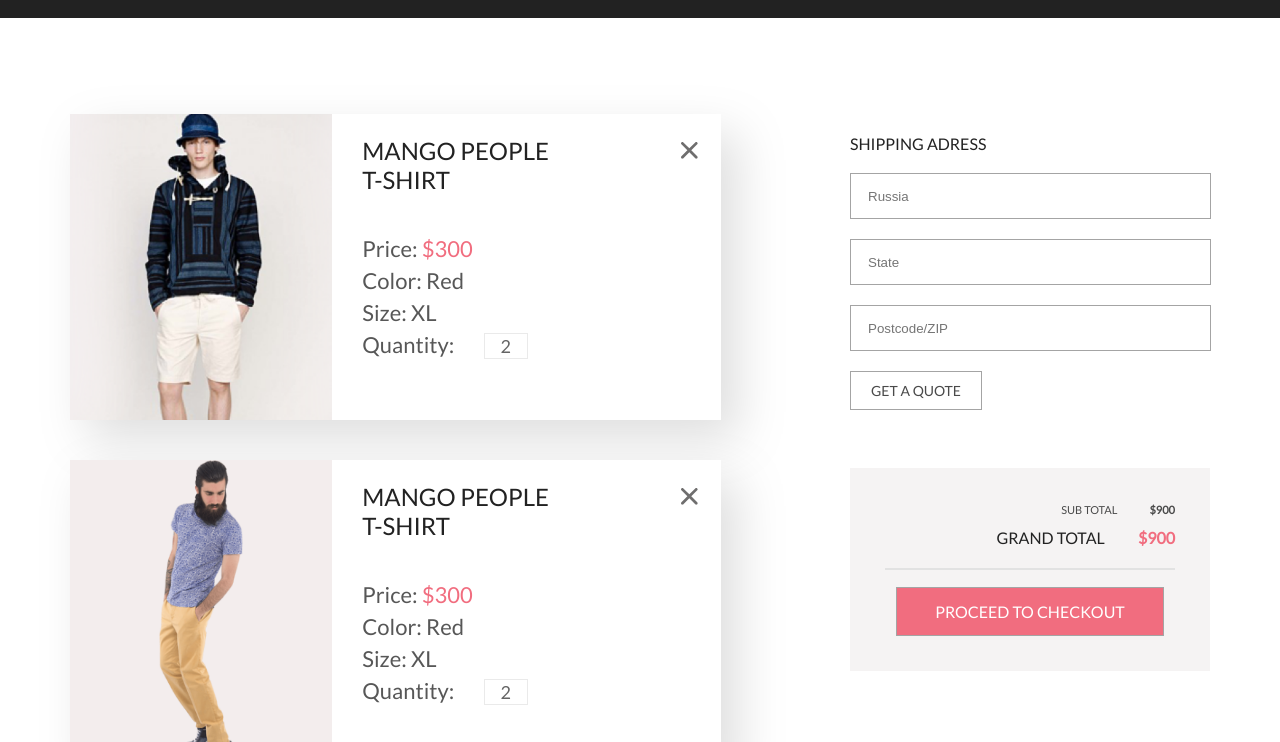
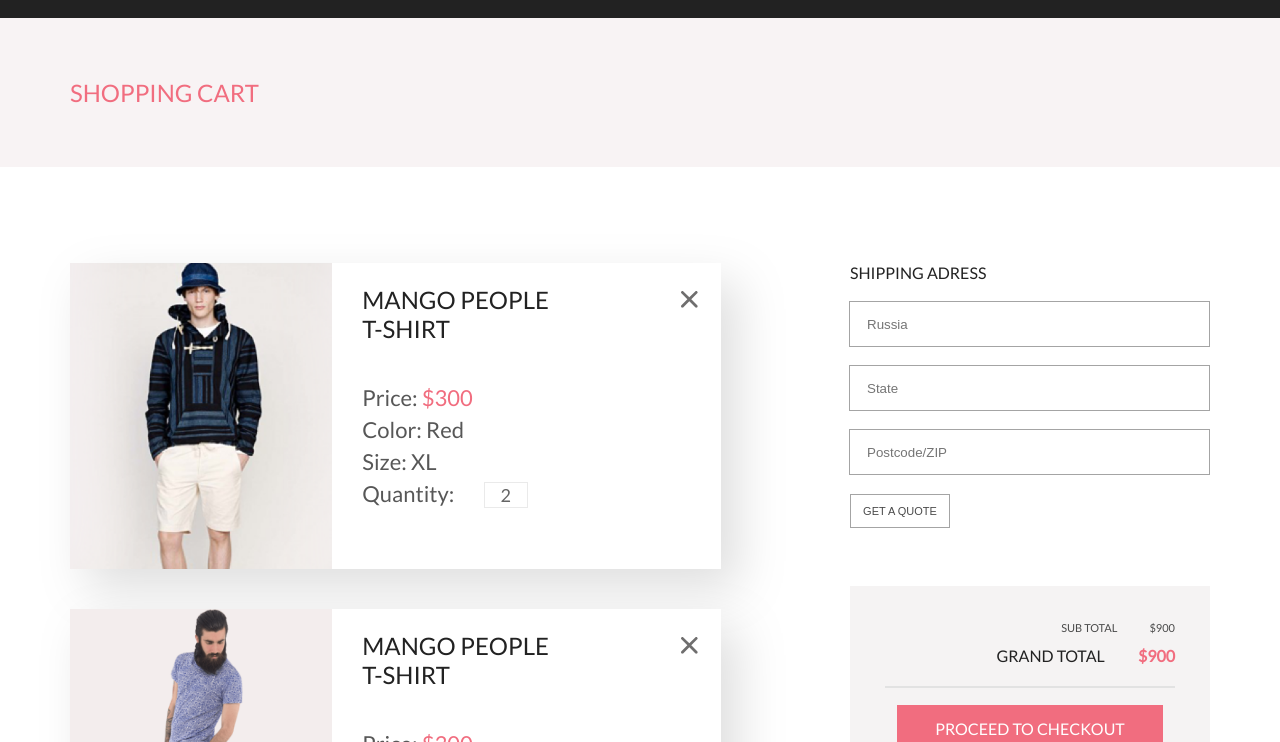
Before and after one commit to ElfistIO/HTML_pro, a plain HTML site: page cart.html in a window 1280 px wide. Shown: the part 58-800 px from the top of the page. Drawn offline with Linux system fonts and the light colour scheme.

Commit message:
some fixes

```diff
--- a/cart.html
+++ b/cart.html
@@ -125,53 +125,61 @@
         </div>
     </header>
     <main>
-        <section class="cart_container">
-            <div class="cart_box">
-                <div class="cart_product_cards_box">
-                    <div class="cart_product_card">
-                        <img src="image/product_3.png" alt="product_3" class="cart_product_card_img">
-                        <div class="cart_product_card_text_box">
-                            <p class="cart_product_card_text_heading">MANGO  PEOPLE  T-SHIRT</p>
-                            <p class="cart_product_card_text">Price: <b class="text_pink">$300</b></p>
-                            <p class="cart_product_card_text">Color: Red</p>
-                            <p class="cart_product_card_text">Size: XL</p>
-                            <p class="cart_product_card_text">Quantity: <a href="#" class="cart_product_card_quantity">2</a></p>
+        <div class="breadcrumbs">
+            <div class="breadcrumbs__box">
+                <span>shopping cart</span>
+            </div>
+        </div>
+        <section class="cart">
+            <div class="cart__box">
+                <div class="cart__product-cards-box">
+                    <div class="cart__product-card">
+                        <img src="image/product_3.png" alt="product_3" class="cart__product-card-img">
+                        <div class="cart__product-card-text-box">
+                            <p class="cart__product-card-text-heading">MANGO  PEOPLE  T-SHIRT</p>
+                            <p class="cart__product-card-text">Price: <span class="cart__product-card-text-pink">$300</span></p>
+                            <p class="cart__product-card-text">Color: Red</p>
+                            <p class="cart__product-card-text">Size: XL</p>
+                            <p class="cart__product-card-text">Quantity: <a href="#" class="cart__product-card-quantity">2</a></p>
                         </div>
-                        <img src="image/close.svg" alt="delete_item" width="18" height="18" class="cart_product_card_remove">
+                        <img src="image/close.svg" alt="delete_item" width="18" height="18" class="cart__product-card-remove">
                     </div>
-                    <div class="cart_product_card">
-                        <img src="image/product_4.png" alt="product_3" class="cart_product_card_img">
-                        <div class="cart_product_card_text_box">
-                            <p class="cart_product_card_text_heading">MANGO  PEOPLE  T-SHIRT</p>
-                            <p class="cart_product_card_text">Price: <b class="text_pink">$300</b></p>
-                            <p class="cart_product_card_text">Color: Red</p>
-                            <p class="cart_product_card_text">Size: XL</p>
-                            <p class="cart_product_card_text">Quantity: <a href="#" class="cart_product_card_quantity">2</a></p>
+                    <div class="cart__product-card">
+                        <img src="image/product_4.png" alt="product_3" class="cart__product-card-img">
+                        <div class="cart__product-card-text-box">
+                            <p class="cart__product-card-text-heading">MANGO  PEOPLE  T-SHIRT</p>
+                            <p class="cart__product-card-text">Price: <span class="cart__product-card-text-pink">$300</span></p>
+                            <p class="cart__product-card-text">Color: Red</p>
+                            <p class="cart__product-card-text">Size: XL</p>
+                            <p class="cart__product-card-text">Quantity: <a href="#" class="cart__product-card-quantity">2</a></p>
                         </div>
-                        <img src="image/close.svg" alt="delete_item" width="18" height="18" class="cart_product_card_remove">
+                        <img src="image/close.svg" alt="delete_item" width="18" height="18" class="cart__product-card-remove">
                     </div>
-                    <div class="cart_product_buttons_box">
-                        <a href="#" class="cart_product_button">CLEAR SHOPPING CART</a>
-                        <a href="#" class="cart_product_button">CONTINUE SHOPPING</a>
+                    <div class="cart__product-buttons-box">
+                        <a href="#" class="cart__product-button">CLEAR SHOPPING CART</a>
+                        <a href="#" class="cart__product-button">CONTINUE SHOPPING</a>
                     </div>
                 </div>
-                <div class="cart_checkout_box">
-                    <div class="cart_checkout_shipping">
-                        <p class="cart_checkout_shipping_header">SHIPPING ADRESS</p>
-                        <input type="text" placeholder="Russia" class="cart_checkout_shipping_input">
-                        <input type="text" placeholder="State" class="cart_checkout_shipping_input">
-                        <input type="text" placeholder="Postcode/ZIP" class="cart_checkout_shipping_input">
-                        <a href="#" class="cart_product_button">GET A QUOTE</a>
-                    </div>
-                    <div class="cart_checkout_total">
-                        <p class="cart_checkout_total_text_sub">SUB TOTAL <b class="cart_checkout_total_text_sub_margin">$900</b></p>
-                        <p class="cart_checkout_total_text_grand">GRAND TOTAL <b class="cart_checkout_total_text_sub_pink">$900</b></p>
-                        <hr class="cart_checkout_total_hr">
-                        <div class="cart_checkout_button_box">
-                            <a href="#" class="cart_checkout_button">PROCEED TO CHECKOUT</a>
+                <form action="" class="cart__checkout-box">
+                    <fieldset class="cart__checkout-shipping">
+                        <legend class="cart__checkout-shipping-header">SHIPPING ADRESS</legend>
+                        <input type="text" placeholder="Russia" class="cart__checkout-shipping-input" id="country" required>
+                        <label for="country" class="visually-hidden">Country</label>
+                        <input type="text" placeholder="State" class="cart__checkout-shipping-input" id="state" required>
+                        <label for="state" class="visually-hidden">State</label>
+                        <input type="text" placeholder="Postcode/ZIP" class="cart__checkout-shipping-input" id="postcode" required>
+                        <label for="postcode" class="visually-hidden">Postcode</label>
+                        <button class="cart__product-button" type="submit">GET A QUOTE</button>
+                    </fieldset>
+                    <div class="cart__checkout-total">
+                        <p class="cart__checkout-total-text-sub">SUB TOTAL <span class="cart__checkout-total-text-sub-margin">$900</span></p>
+                        <p class="cart__checkout-total-text-grand">GRAND TOTAL <span class="cart__checkout-total-text-sub-pink">$900</span></p>
+                        <hr class="cart__checkout-total-hr">
+                        <div class="cart__checkout-button-box">
+                            <a href="#" class="cart__checkout-button">PROCEED TO CHECKOUT</a>
                         </div>
                     </div>
-                </div>
+                </form>
             </div>
         </section>
     </main>
--- /dev/null
+++ b/scss/blocks/_breadcrumbs.scss
@@ -0,0 +1,12 @@
+.breadcrumbs {
+  background-color: #f8f3f4;
+  .breadcrumbs__box {
+    max-width: $width-site;
+    margin: 0 auto;
+    font-size: 24px;
+    line-height: 29px;
+    color: #f16d7f;
+    text-transform: uppercase;
+    padding: 60px 0;
+  }
+}
--- a/scss/blocks/_cart_container.scss
+++ b/scss/blocks/_cart.scss
@@ -1,18 +1,18 @@
-.cart_container {
+.cart {
   max-width: $width-site;
   margin: 0 auto;
-  .cart_box {
+  .cart__box {
     display: flex;
     margin-top: 96px;
     justify-content: space-between;
-    .cart_product_cards_box {
+    .cart__product-cards-box {
       display: flex;
       flex-direction: column;
       margin-bottom: 128px;
-      .cart_product_buttons_box {
+      .cart__product-buttons-box {
         display: flex;
         justify-content: space-between;
-        .cart_product_button {
+        .cart__product-button {
           text-decoration: none;
           border: 1px solid #a4a4a4;
           font-weight: 300;
@@ -21,30 +21,30 @@
           color: #4a4a4a;
           padding: 14px 38px;
         }
-        .cart_product_button:hover {
+        .cart__product-button:hover {
           color: #ffffff;
-          background-color: #ff6a6a;
+          background-color: #f16d7f;
         }
       }
-      .cart_product_card {
+      .cart__product-card {
         display: flex;
         margin-bottom: 40px;
         filter: drop-shadow(17px 19px 24px rgba(0, 0, 0, 0.13));
-        .cart_product_card_img {
+        .cart__product-card-img {
           height: 306px;
         }
-        .cart_product_card_remove {
+        .cart__product-card-remove {
           background: #ffffff;
           padding-top: 28px;
           padding-right: 22px;
           padding-left: 119px;
           padding-bottom: 260px;
         }
-        .cart_product_card_text_box {
+        .cart__product-card-text-box {
           padding-left: 30px;
           padding-top: 22px;
           background: #ffffff;
-          .cart_product_card_text_heading {
+          .cart__product-card-text-heading {
             font-weight: 400;
             font-size: 24px;
             line-height: 29px;
@@ -52,17 +52,17 @@
             margin-bottom: 42px;
             width: 200px;
           }
-          .cart_product_card_text {
+          .cart__product-card-text {
             font-size: 22px;
             line-height: 26px;
             color: #575757;
             margin-bottom: 6px;
           }
-          .text_pink {
+          .cart__product-card-text-pink {
             color: #f16d7f;
             font-weight: 400 !important;
           }
-          .cart_product_card_quantity {
+          .cart__product-card-quantity {
             text-decoration: none;
             color: #656565;
             border: 1px solid #eaeaea;
@@ -75,14 +75,14 @@
       }
     }
   }
-  .cart_checkout_box {
+  .cart__checkout-box {
     display: flex;
     flex-direction: column;
     width: 360px;
-    .cart_checkout_shipping {
+    .cart__checkout-shipping {
       display: flex;
       flex-direction: column;
-      .cart_checkout_shipping_header {
+      .cart__checkout-shipping-header {
         font-weight: 300;
         font-size: 16px;
         line-height: 19px;
@@ -90,66 +90,78 @@
         margin-bottom: 20px;
         margin-top: 20px;
       }
-      .cart_checkout_shipping_input {
-        border: 1px solid #a4a4a4;
+      .cart__checkout-shipping-input {
+        outline: 1px solid #a4a4a4;
+        border: none;
         width: 340px;
         height: 42px;
         margin-bottom: 20px;
         padding-left: 17px;
       }
-      .cart_product_button {
+      .cart__checkout-shipping-input:focus,
+      .cart__checkout-shipping-input:hover {
+        outline: 1px solid #e05c6e;
+        cursor: pointer;
+        border: none;
+      }
+      .cart__checkout-shipping-input:focus::placeholder {
+        opacity: 0;
+        transition: opacity 0.3s ease;
+      }
+      .cart__product-button {
         text-decoration: none;
         border: 1px solid #a4a4a4;
         font-weight: 300;
-        font-size: 14px;
-        line-height: 17px;
+        font-size: 11px;
+        line-height: 13px;
         color: #4a4a4a;
-        padding: 10px 15px;
+        background-color: white;
         width: 100px;
+        height: 34px;
         text-align: center;
       }
-      .cart_product_button:hover {
+      .cart__product-button:hover {
         color: #ffffff;
-        background-color: #ff6a6a;
+        background-color: #f16d7f;
       }
     }
-    .cart_checkout_total {
+    .cart__checkout-total {
       margin-top: 58px;
       width: 290px;
       background: #f5f3f3;
       padding: 35px 35px;
       text-align: right;
-      .cart_checkout_total_text_sub {
+      .cart__checkout-total-text-sub {
         font-size: 11px;
         line-height: 13px;
         color: #4a4a4a;
         margin-bottom: 12px;
       }
-      .cart_checkout_total_text_grand {
+      .cart__checkout-total-text-grand {
         font-weight: 300;
         font-size: 16px;
         line-height: 19px;
         color: #222222;
       }
-      .cart_checkout_total_hr {
+      .cart__checkout-total-hr {
         border: 1px solid #e2e2e2;
         margin-top: 21px;
         margin-bottom: 17px;
       }
-      .cart_checkout_total_text_sub_margin {
+      .cart__checkout-total-text-sub-margin {
         margin-left: 30px;
       }
-      .cart_checkout_total_text_sub_pink {
+      .cart__checkout-total-text-sub-pink {
         color: #f16d7f;
         margin-left: 30px;
+        font-weight: 700;
       }
-      .cart_checkout_button_box {
+      .cart__checkout-button-box {
         margin-top: 17px;
         display: flex;
       }
-      .cart_checkout_button {
+      .cart__checkout-button {
         text-decoration: none;
-        border: 1px solid #a4a4a4;
         font-weight: 300;
         font-size: 16px;
         line-height: 19px;
@@ -158,6 +170,11 @@
         padding: 14px 38px;
         margin: 0 auto;
       }
+      .cart__checkout-button:hover {
+        background: white;
+        color: #222;
+        outline: 1px solid #a4a4a4;
+      }
     }
   }
 }
--- a/scss/blocks/_login.scss
+++ b/scss/blocks/_login.scss
@@ -23,7 +23,7 @@
         margin-bottom: 20px;
         padding-left: 17px;
       }
-      .login__form_input:focus::placeholder {
+      .login__form-input:focus::placeholder {
         opacity: 0;
         transition: opacity 0.3s ease;
       }
--- a/scss/blocks/_products.scss
+++ b/scss/blocks/_products.scss
@@ -97,7 +97,7 @@
   }
   .products__browse:hover {
     color: #ffffff;
-    background-color: #ff6a6a;
+    background-color: #f16d7f;
   }
   .products__card:hover {
     .products__card-img-shadow {
--- a/scss/styles.scss
+++ b/scss/styles.scss
@@ -22,9 +22,11 @@
 
 @import "./blocks/_login.scss";
 
-@import "./blocks/_cart_container.scss";
+@import "./blocks/_cart.scss";
 
 @import "./blocks/_hero_product_description.scss";
+
+@import "./blocks/_breadcrumbs.scss";
 
 @media (min-width: 768px) and (max-width: 1172px) {
   .nav__menu__left {
```
Also changed, not shown: login.html (+5 -0 lines), css/styles.css, 1 other file.
